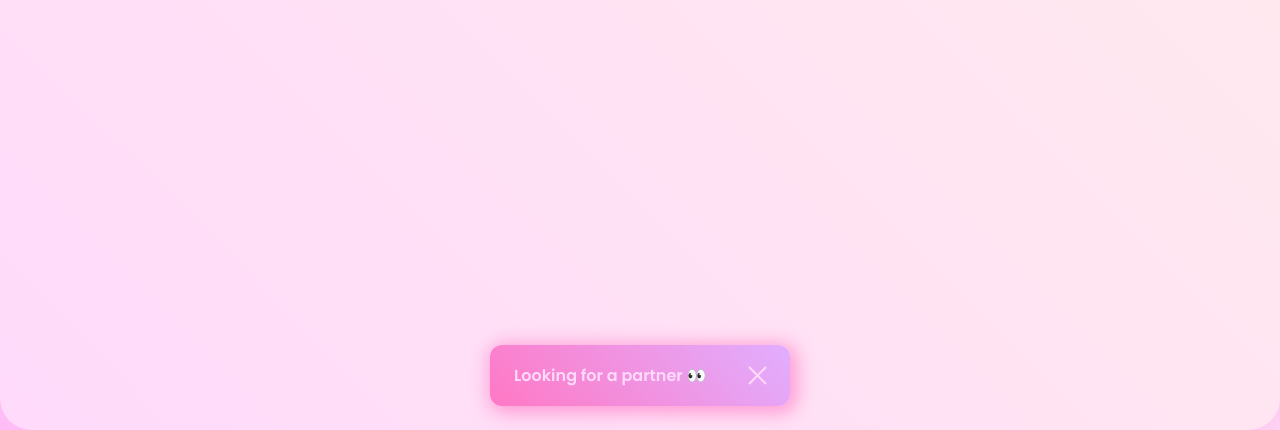
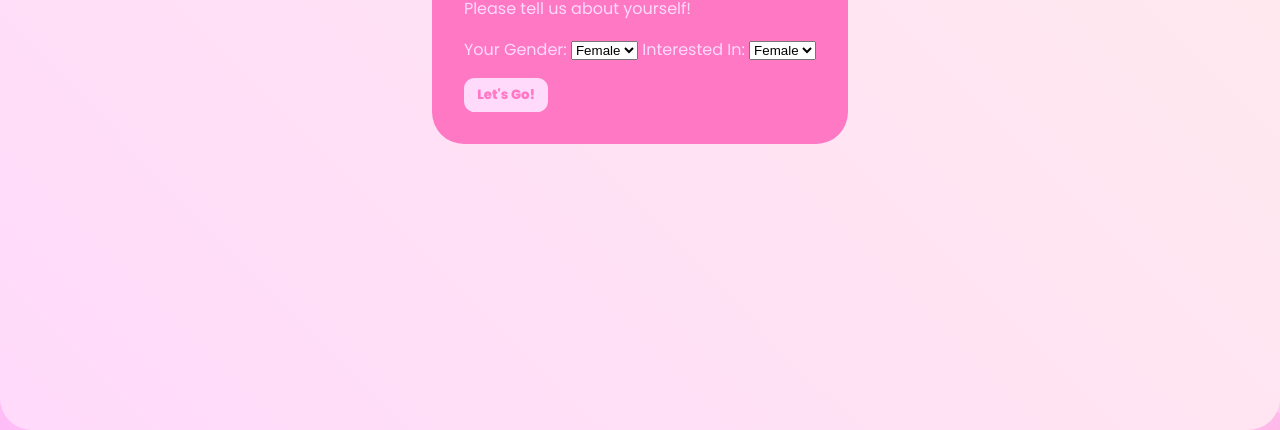
Before and after one commit to ChalanaN/LoversCanvas, a website with bundled scripts: page app/index.html in a window 1280 px wide. Shown: the part 370-800 px from the top of the page. Built offline with nearby package versions, Linux system fonts and the light colour scheme; no server answers.

Commit message:
Popup to collect user information

```diff
--- a/app/connection.ts
+++ b/app/connection.ts
@@ -22,6 +22,7 @@ export let connection: WebSocket;
 export const send = (type: "system" | "signaling" | "to-all", content: "name" | "offer" | "answer" | "message" | string, value: any, to?: string) => connection instanceof WebSocket && connection.send ? connection.send(JSON.stringify({ type, content, value, to })) : connect() || send(type, content, value, to);
 
 export function connect() {
+    document.querySelector(".info-collector")?.remove()
     let infoMessage = error("Looking for a partner 👀", undefined, ["info"])
     stopEffect()
     connection = new WebSocket(`ws://${apiDomain}/`);
--- a/app/index.css
+++ b/app/index.css
@@ -96,3 +96,24 @@ canvas#bgFx {
     pointer-events: none;
     z-index: -1;
 }
+
+.info-collector {
+    position: fixed;
+    background: var(--color-pink);
+    color: var(--color-lighter-pink);
+    padding: 2rem;
+    border-radius: 2rem;
+}
+.info-collector .inputs {
+    margin: 1rem 0;
+}
+.info-collector button {
+    cursor: pointer;
+    background: var(--color-lighter-pink);
+    border: none;
+    padding: 0.5em 1em;
+    font-family: 'Poppins', sans-serif;
+    font-weight: bold;
+    color: var(--color-pink);
+    border-radius: 0.8em;
+}
--- a/app/index.html
+++ b/app/index.html
@@ -9,6 +9,25 @@
     <link rel="stylesheet" href="https://fonts.googleapis.com/css2?family=Poppins:wght@400;600;800&display=swap">
 </head>
 <body>
+    <div class="info-collector">
+        <h1>Lovers' Canvas 💞</h1>
+        <p>Please tell us about yourself!</p>
+        <div class="inputs">
+            <label for="gender">Your Gender:</label>
+            <select name="gender" id="gender">
+                <option value="female">Female</option>
+                <option value="male">Male</option>
+                <option value="female">Other</option>
+            </select>
+            <label for="interestedIn">Interested In:</label>
+            <select name="interestedIn" id="interestedIn">
+                <option value="female">Female</option>
+                <option value="male">Male</option>
+                <option value="female">Other</option>
+            </select>
+        </div>
+        <button type="submit" id="connect">Let's Go!</button>
+    </div>
     <div class="container">
         <canvas id="mainCanvas"></canvas>
     </div>
--- a/app/index.ts
+++ b/app/index.ts
@@ -37,13 +37,25 @@ particleEmitters.push(mouse)
 export const Me = {
     id: "",
     connected: false,
-    gender: "male",
-    interestedIn: "female"
+    gender: "",
+    interestedIn: ""
 };
 
 export const Users: User[] = []
 
-socket.connect();
+if (localStorage.getItem("gender") && localStorage.getItem("interestedIn")) {
+    Me.gender = localStorage.getItem("gender") as string
+    Me.interestedIn = localStorage.getItem("interestedIn") as string
+    socket.connect()
+}
+
+document.querySelector("#connect")?.addEventListener("click", () => {
+    Me.gender = (document.querySelector("#gender") as HTMLInputElement).value.toLowerCase()
+    Me.interestedIn = (document.querySelector("#interestedIn") as HTMLInputElement).value.toLowerCase()
+    localStorage.setItem("gender", Me.gender)
+    localStorage.setItem("interestedIn", Me.interestedIn)
+    socket.connect()
+})
 
 function updateMousePosition() {
     Users[0]?.signaling.send("mouse", {
```
